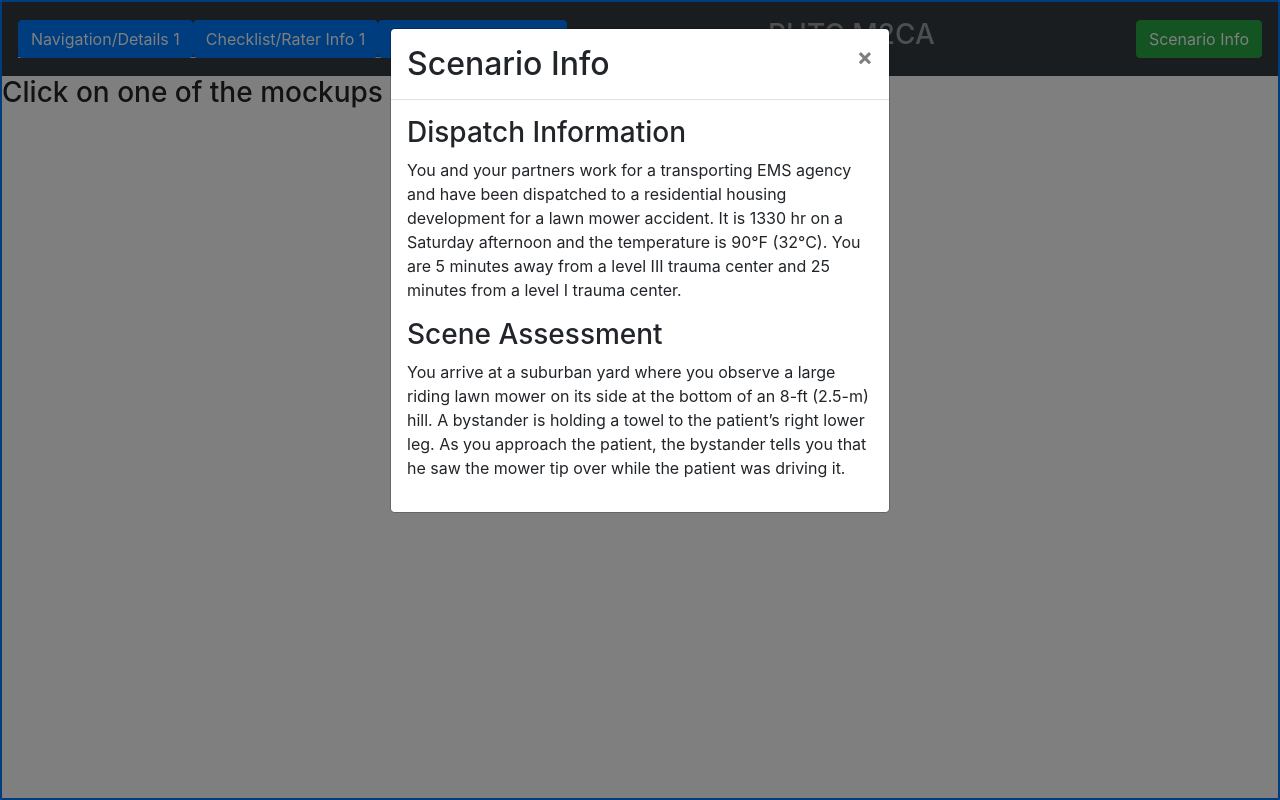
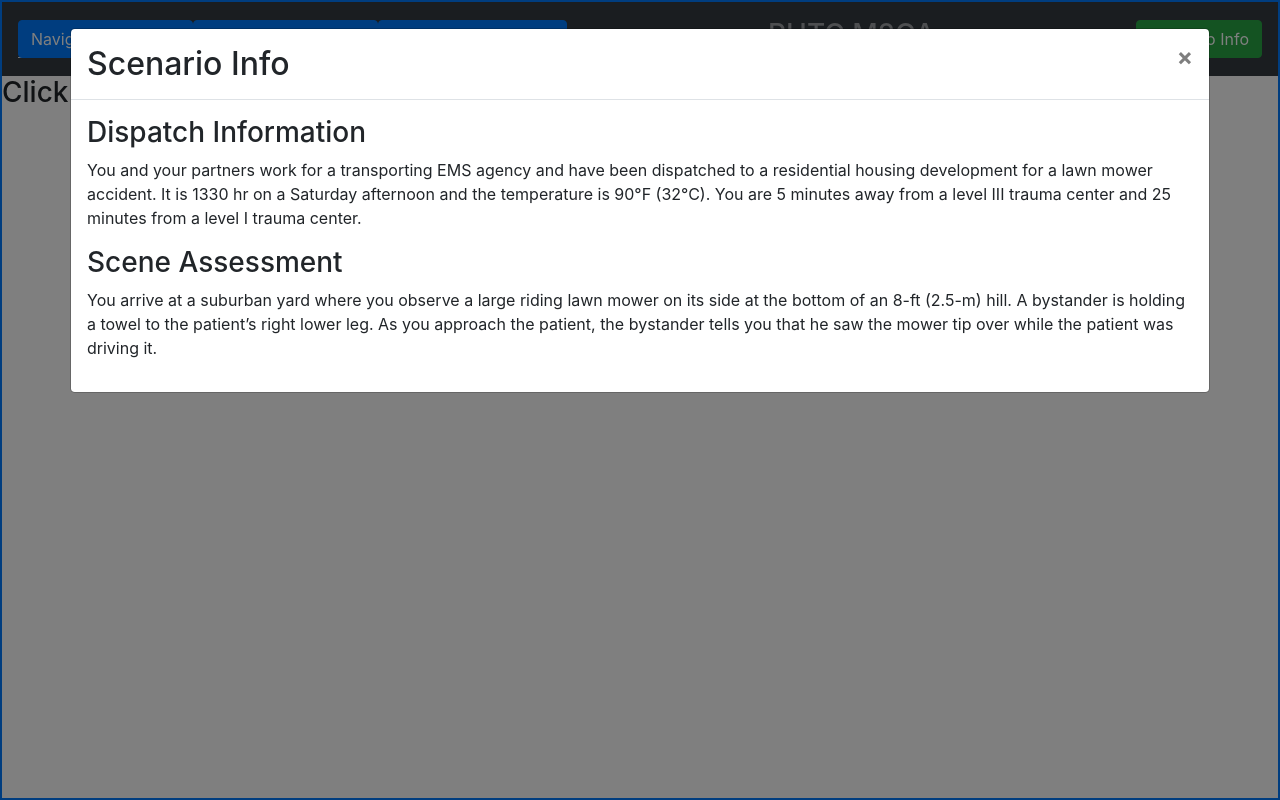
Before and after one commit to MedDBriefer/mockup, a React (Create React App) app: page / in a window 1280 px wide. Both pictures are taken after a click on the button "Scenario Info". Built offline with nearby package versions, Linux system fonts and the light colour scheme.

Commit message:
changed size prop to "xl"

```diff
--- a/src/components/MDBModal.js
+++ b/src/components/MDBModal.js
@@ -6,7 +6,7 @@ import {Modal, ModalHeader, ModalBody} from 'reactstrap';
 const MDBModal = (props) => {
     const {title, show, toggler, children} = props;
     return (
-        <Modal isOpen={show} toggle={toggler} backdrop="static">
+        <Modal isOpen={show} toggle={toggler} size="xl" backdrop="static">
             <ModalHeader toggle={toggler}>
                 <span className="h2">{title}</span>
             </ModalHeader>
```
